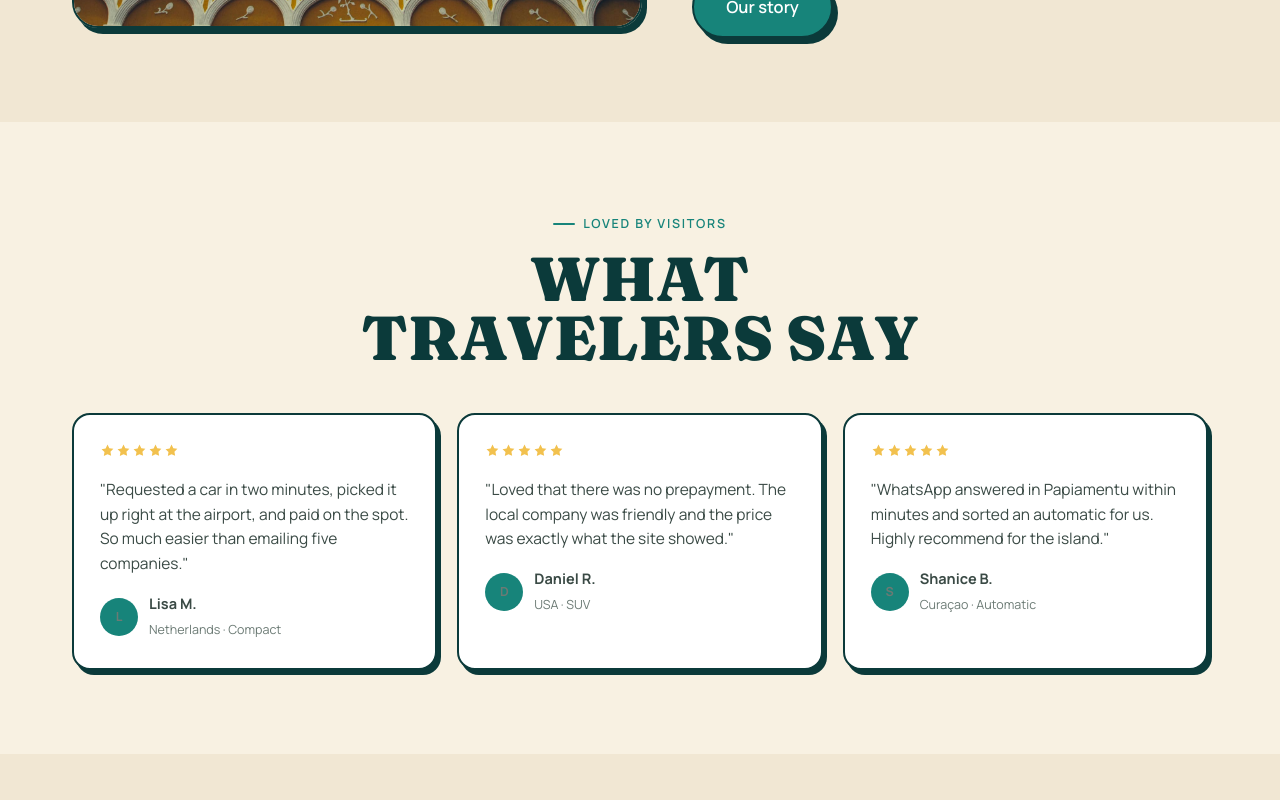
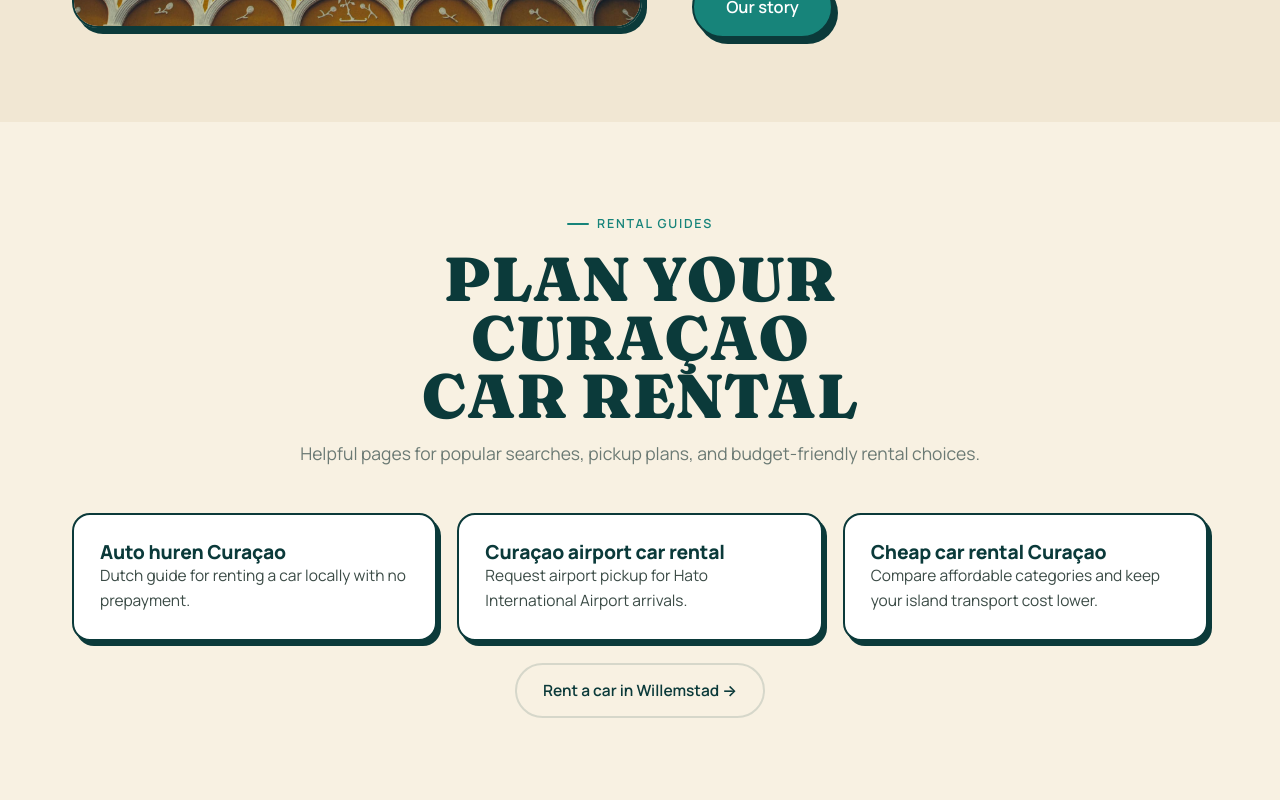
Before and after one commit to jairbakhuis/drivecuracao, a React (Vite) app: page / in a window 1280 px wide. Shown: the part 3880-4680 px from the top of the page. Built offline with nearby package versions, Linux system fonts and the light colour scheme; no server answers.

Commit message:
seo: add rental guide links on homepage
Adds a homepage rental guides section linking to the SEO landing pages so visitors and crawlers can discover high-intent guides earlier.

👾 Generated with [Letta Code](https://letta.com)

Co-Authored-By: Letta Code <noreply@letta.com>

```diff
--- a/src/pages/Home.tsx
+++ b/src/pages/Home.tsx
@@ -234,6 +234,25 @@ export default function Home() {
           </div>
         </section>
 
+        {/* RENTAL GUIDES */}
+        <section className="section">
+          <div className="container">
+            <div className="section-head reveal">
+              <span className="eyebrow">Rental guides</span>
+              <h2>Plan your Curaçao car rental</h2>
+              <p>Helpful pages for popular searches, pickup plans, and budget-friendly rental choices.</p>
+            </div>
+            <div className="quotes">
+              <Link className="quote reveal" to="/auto-huren-curacao"><h3>Auto huren Curaçao</h3><p>Dutch guide for renting a car locally with no prepayment.</p></Link>
+              <Link className="quote reveal" to="/car-rental-curacao-airport"><h3>Curaçao airport car rental</h3><p>Request airport pickup for Hato International Airport arrivals.</p></Link>
+              <Link className="quote reveal" to="/cheap-car-rental-curacao"><h3>Cheap car rental Curaçao</h3><p>Compare affordable categories and keep your island transport cost lower.</p></Link>
+            </div>
+            <div style={{ textAlign: "center", marginTop: 22 }}>
+              <Link className="btn btn-ghost" to="/rent-a-car-willemstad">Rent a car in Willemstad →</Link>
+            </div>
+          </div>
+        </section>
+
         {/* TESTIMONIALS */}
         <section className="section">
           <div className="container">
```
